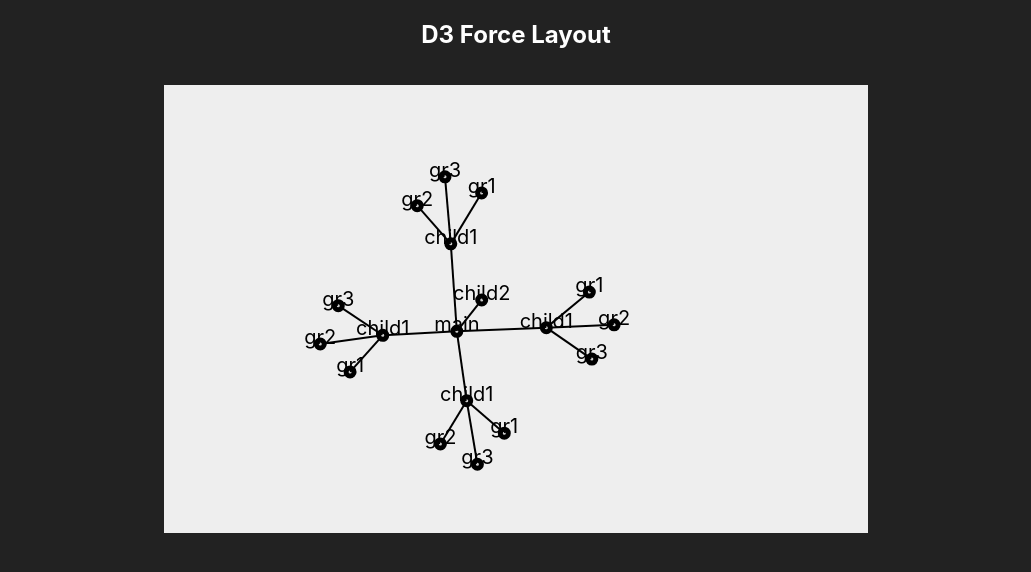
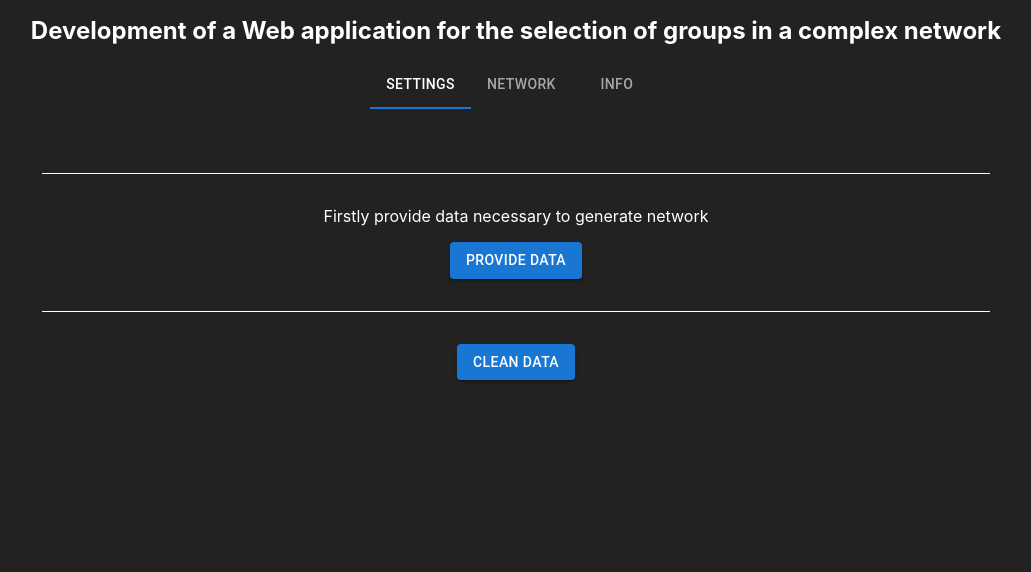
Before and after one commit to KveldUlf00/praca_inzynierska, a React (Create React App) app: page / in a window 1280 px wide. Shown: the top 572 px of the page, without its empty margins (124-1155 px from the left). Built offline with nearby package versions, Linux system fonts and the light colour scheme.

Commit message:
Add menu +  menu components

```diff
--- a/package.json
+++ b/package.json
@@ -3,11 +3,15 @@
   "version": "0.1.0",
   "private": true,
   "dependencies": {
+    "@emotion/react": "^11.10.4",
+    "@emotion/styled": "^11.10.4",
+    "@mui/material": "^5.10.5",
     "@testing-library/jest-dom": "^5.16.5",
     "@testing-library/react": "^13.3.0",
     "@testing-library/user-event": "^13.5.0",
     "d3": "^7.6.1",
     "node-sass": "^7.0.1",
+    "prop-types": "^15.8.1",
     "react": "^18.2.0",
     "react-dom": "^18.2.0",
     "react-scripts": "5.0.1",
--- a/src/components/App.js
+++ b/src/components/App.js
@@ -1,8 +1,21 @@
 import React, { useEffect, useState } from "react";
+
 import ForceTreeChart from "./ForceTreeChart";
+import Info from "./Info";
+import Settings from "./Settings";
+import Tabs from "@mui/material/Tabs";
+import Tab from "@mui/material/Tab";
+import TabPanel from "./TabPanel";
 
 const App = () => {
   const [data, setData] = useState({});
+  const [activeTab, setActiveTab] = useState("settings");
+
+  console.log(data);
+
+  const handleChangeTab = (e, newTab) => {
+    setActiveTab(newTab);
+  };
 
   useEffect(() => {
     // API get data
@@ -74,8 +87,35 @@ const App = () => {
 
   return (
     <div className="app">
-      <h2>D3 Force Layout</h2>
-      <ForceTreeChart data={data} />
+      <h2>
+        Development of a Web application for the selection of groups in a
+        complex network
+      </h2>
+      <Tabs
+        className="tab-panel"
+        value={activeTab}
+        onChange={handleChangeTab}
+        textColor="inherit"
+        aria-label="Main menu tabs"
+        centered
+      >
+        <Tab value="settings" label="Settings" />
+        <Tab
+          value="network"
+          label="Network"
+          disabled={Object.keys(data).length === 0}
+        />
+        <Tab value="info" label="Info" />
+      </Tabs>
+      <TabPanel value={activeTab} index="settings">
+        <Settings setData={setData} />
+      </TabPanel>
+      <TabPanel value={activeTab} index="network">
+        <ForceTreeChart data={data} />
+      </TabPanel>
+      <TabPanel value={activeTab} index="info">
+        <Info />
+      </TabPanel>
     </div>
   );
 };
--- /dev/null
+++ b/src/components/ButtonMui.js
@@ -0,0 +1,16 @@
+import Button from "@mui/material/Button";
+
+const ButtonMui = ({ title, onClick }) => {
+  //   <Button variant="contained" component="label">
+  //     Upload
+  //     <input hidden accept="image/*" multiple type="file" />
+  //   </Button>;
+
+  return (
+    <Button variant="contained" onClick={onClick}>
+      {title}
+    </Button>
+  );
+};
+
+export default ButtonMui;
--- a/src/components/ForceTreeChart.js
+++ b/src/components/ForceTreeChart.js
@@ -49,7 +49,7 @@ function ForceTreeChart({ data }) {
       .force("charge", forceManyBody().strength(-500).theta(0.9))
       .force("collide", forceCollide(20))
       .on("tick", () => {
-        console.log("current force", simulation.alpha());
+        // console.log("current force", simulation.alpha());
 
         // current alpha text
         // svg
--- /dev/null
+++ b/src/components/Info.js
@@ -0,0 +1,40 @@
+const Info = () => {
+  return (
+    <div className="info-component">
+      <p>
+        Lorem ipsum dolor sit amet, consectetur adipiscing elit. Donec eu
+        lacinia sem. Suspendisse euismod justo nec tellus euismod, id imperdiet
+        eros consequat. Sed ac lacus eu sapien rutrum vehicula eget non nulla.
+        Vestibulum suscipit auctor urna. Pellentesque habitant morbi tristique
+        senectus et netus et malesuada fames ac turpis egestas. Nullam ut quam
+        nec dui eleifend tincidunt in a elit. Aenean nec nibh purus. Aenean vel
+        lectus eget massa fringilla tincidunt a et lorem. Aenean suscipit mauris
+        nec turpis viverra, non eleifend ante eleifend.
+      </p>
+      <p>
+        Ut sapien enim, finibus et bibendum in, finibus sed lectus. Etiam
+        pulvinar pretium sagittis. Proin enim tellus, volutpat malesuada posuere
+        et, rutrum a nisi. Nullam eget purus vitae arcu feugiat pretium.
+        Pellentesque habitant morbi tristique senectus et netus et malesuada
+        fames ac turpis egestas. Donec lorem velit, imperdiet ut quam vel,
+        luctus fermentum orci. Nunc sapien leo, venenatis non ex et, mollis
+        auctor sapien. Maecenas egestas sapien at mauris facilisis, vitae
+        posuere orci suscipit. Proin gravida vehicula justo, vitae maximus nisl
+        elementum nec.
+      </p>
+      <p>
+        Pellentesque in magna eu enim maximus bibendum at a magna. Donec
+        pharetra massa in magna pellentesque fermentum. Sed rhoncus egestas
+        feugiat. In placerat vel nisi sit amet scelerisque. Ut laoreet dignissim
+        scelerisque. Sed fringilla aliquam erat, aliquam dictum elit posuere
+        nec. Sed ornare orci at nibh tempus commodo. Cras eu luctus augue, eget
+        pretium dui. Integer quis augue in ligula pulvinar condimentum.
+        Suspendisse libero ante, pharetra non tincidunt in, mollis sit amet
+        odio. Praesent vulputate tincidunt odio ut sollicitudin. Duis sed
+        facilisis libero. Curabitur eget arcu augue.
+      </p>
+    </div>
+  );
+};
+
+export default Info;
--- /dev/null
+++ b/src/components/Settings.js
@@ -0,0 +1,47 @@
+import PropTypes from "prop-types";
+
+import { useState } from "react";
+import ButtonMui from "./ButtonMui";
+import Space from "./Space";
+
+const Settings = ({ setData }) => {
+  const [fileName, setFileName] = useState("");
+
+  const handleProvideData = () => {
+    // API get data - give file to generate data
+    console.log("Providing Data!");
+    setFileName("Draft file name");
+  };
+
+  const handleCleanData = () => {
+    // reset data
+    console.log("Reseting Data!");
+    setData({});
+    setFileName("");
+  };
+
+  return (
+    <div className="settings-component">
+      <Space />
+      <p>Firstly provide data necessary to generate network</p>
+      <ButtonMui title="Provide data" onClick={handleProvideData} />
+      {fileName && (
+        <p>
+          Data generated from file: <b>{fileName}</b>
+        </p>
+      )}
+      <Space />
+      <ButtonMui title="Clean data" onClick={handleCleanData} />
+    </div>
+  );
+};
+
+Settings.propTypes = {
+  cleanData: PropTypes.func.isRequired,
+};
+
+// Settings.defaultProps = {
+//   cleanData: () => {},
+// };
+
+export default Settings;
--- /dev/null
+++ b/src/components/Space.js
@@ -0,0 +1,5 @@
+const Space = ({ title }) => {
+  return <div className="space">{title}</div>;
+};
+
+export default Space;
--- /dev/null
+++ b/src/components/TabPanel.js
@@ -0,0 +1,18 @@
+const TabPanel = (props) => {
+  const { children, value, index, ...other } = props;
+
+  return (
+    <div
+      className="tab-content"
+      role="tabpanel"
+      hidden={value !== index}
+      id={`tabpanel-${index}`}
+      aria-labelledby={`tab-${index}`}
+      {...other}
+    >
+      {value === index && <>{children}</>}
+    </div>
+  );
+};
+
+export default TabPanel;
--- a/src/styles/_index.scss
+++ b/src/styles/_index.scss
@@ -1,4 +1,6 @@
 @import "./app.scss";
+@import "./info.scss";
+@import "./settings.scss";
 
 body {
   margin: 0;
--- a/src/styles/app.scss
+++ b/src/styles/app.scss
@@ -2,10 +2,20 @@
   text-align: center;
   height: 100vh;
 
+  h2 {
+    margin: 0;
+    padding: 1rem 0;
+  }
+
+  .tab-panel {
+    padding-bottom: 2rem;
+  }
+
+  .tab-content {
+    width: 100%;
+
     .graph {
-    width: calc(60% - 4rem);
-    height: calc(60% - 2rem);
-    padding: 1rem 2rem;
+      width: 80%;
       margin: auto;
     }
 
@@ -14,7 +24,7 @@
       overflow: visible;
       display: block;
       width: 100%;
-    height: 100%;
+      min-height: 70vh;
       background: #eee;
     }
 
@@ -29,3 +39,11 @@
       stroke-width: 2px;
     }
   }
+
+  .space {
+    width: 80%;
+    background-color: #fff;
+    border-bottom: 1px solid #fff;
+    margin: 2rem auto;
+  }
+}
--- /dev/null
+++ b/src/styles/info.scss
@@ -0,0 +1,7 @@
+.info-component {
+    padding: 0 3rem;
+
+    p {
+        font-size: 20px;
+    }
+}
--- /dev/null
+++ b/src/styles/settings.scss
@@ -0,0 +1,3 @@
+.settings-component {
+    padding: 0 3rem;
+}
```
Also changed, not shown: 1 other file (tests, documents, lock files or other folders). Lines whose indentation alone changed are shown as unchanged.
